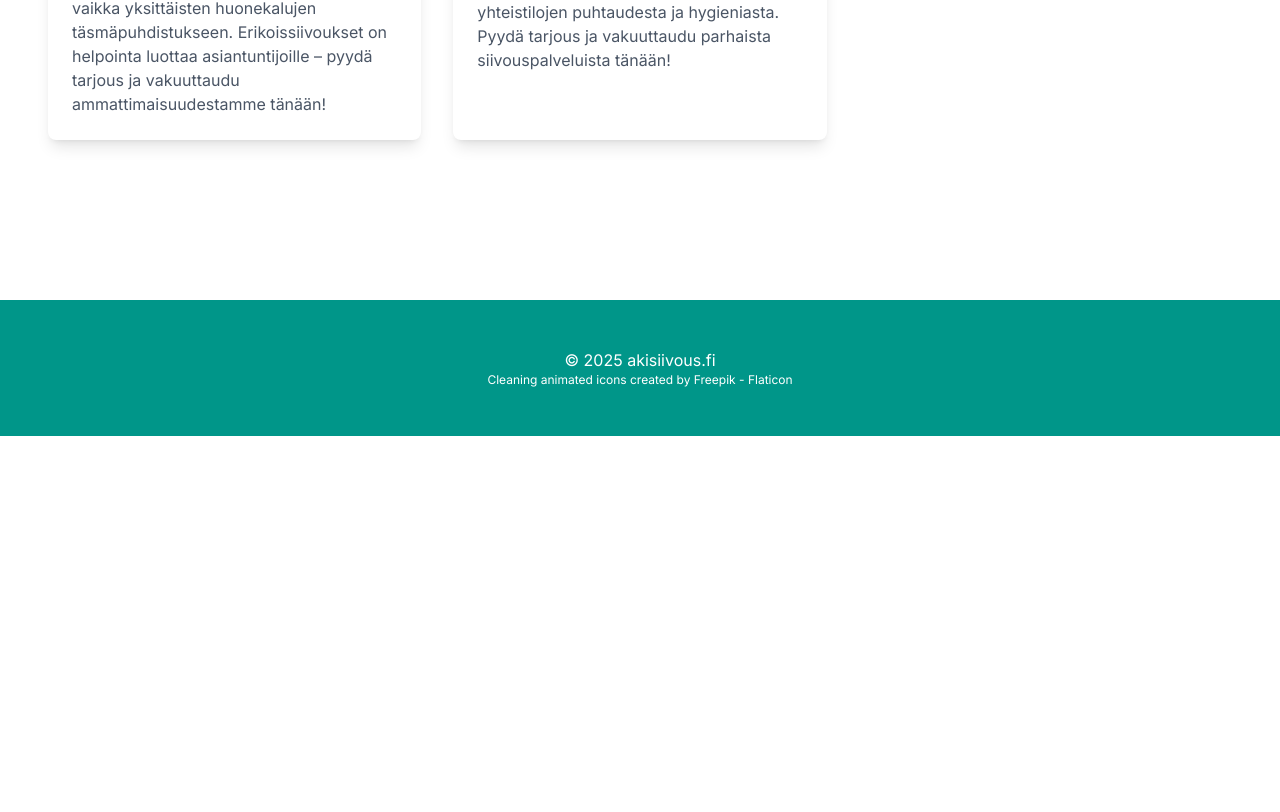
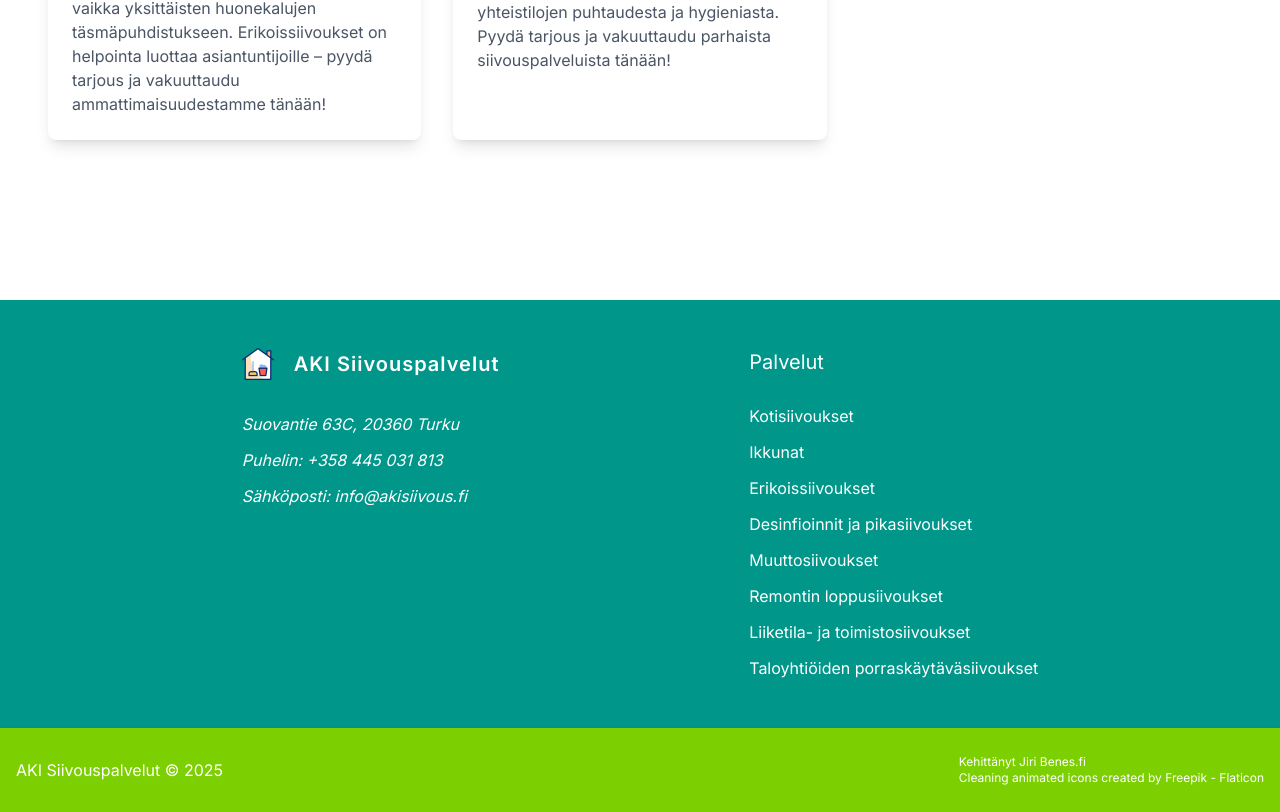
Before and after one commit to shoppingarena/akisiivous.fi, a Next.js app: page / in a window 1280 px wide. Shown: the part 3369-4181 px from the top of the page. Before the commit the page ends 3805 px from the top, so only its background shows below. Built offline with nearby package versions, Linux system fonts and the light colour scheme.

Commit message:
Footer updated v1

```diff
--- a/package.json
+++ b/package.json
@@ -17,6 +17,7 @@
   "author": "",
   "license": "ISC",
   "dependencies": {
+    "lucide-react": "^0.511.0",
     "next": "^15.3.2",
     "next-sitemap": "^4.2.3",
     "react": "^19.1.0",
--- a/src/app/components/Footer.tsx
+++ b/src/app/components/Footer.tsx
@@ -1,15 +1,215 @@
-import React from "react"
-import { WhatsAppIcon } from '../components/icons'
+'use client'
+import { useCallback } from 'react';
+import Link from 'next/link'
+import { useRouter, usePathname } from "next/navigation";
+import { serviceItems } from './ServiceItems'
+import { ArrowUp, EarthIcon, LinkedinIcon, TwitterIcon } from 'lucide-react'
+import { FacebookIcon } from './icons'
 
-export default function Footer() {
+const socialLinks = [
+    {
+        name: 'LinkedIn',
+        link: '/',
+        icon: <LinkedinIcon className="size-6" />,
+    },
+    {
+        name: 'X',
+        link: '/',
+        icon: <TwitterIcon className="size-6" />,
+    },
+    {
+        name: 'Facebook',
+        link: '/',
+        icon: <FacebookIcon className="size-6" />,
+    },
+    {
+        name: 'Website',
+        link: '/',
+        icon: <EarthIcon className="size-6" />,
+    },
+]
+{/*
+const support = {
+    title: 'Support',
+    items: [
+        { label: 'Contact', href: '' },
+        { label: 'FAQs', href: '' },
+        { label: 'Pricing Plans', href: '' },
+        { label: 'Sitemap', href: '' },
+    ],
+}
+*/}
+{/*
+const quickLinks = {
+    title: 'Quick Links',
+    items: [
+        { label: 'Jobs', href: '' },
+        { label: 'Courses', href: '' },
+        { label: 'Paid Training', href: '' },
+        { label: 'Blog', href: '' },
+    ],
+}
+*/}
+const category = {
+    title: 'Palvelut',
+    items: [
+        { label: 'Graphics', href: '' },
+        { label: 'Programming', href: '' },
+        { label: 'eCommerce', href: '' },
+        { label: 'Freelancing', href: '' },
+    ],
+}
+
+const contact = {
+    address: 'Suovantie 63C, 20360 Turku',
+    phone: 'Puhelin: +358 445 031 813',
+    email: 'info@akisiivous.fi',
+}
+
+const Footer = () => {
+    const router = useRouter();
+    const pathname = usePathname()
+
+    // Shared function for scrolling to sections
+    const scrollToSection = (sectionId: string): void => {
+        const element = document.getElementById(sectionId);
+        if (element) {
+            const yOffset = -133; // 138 (navbar height) - 5px visual gap
+            const y = element.getBoundingClientRect().top + window.pageYOffset + yOffset;
+
+            window.scrollTo({ top: y, behavior: 'smooth' });
+        }
+    };
+
+    const handleScrollLink = useCallback(
+        (e: React.MouseEvent<HTMLAnchorElement, MouseEvent>, href: string) => {
+            const sectionId = href.split("#")[1];
+            e.preventDefault();
+
+            if (pathname === "/") {
+                scrollToSection(sectionId);
+            } else {
+                // Store sectionId in sessionStorage and redirect
+                sessionStorage.setItem("scrollTarget", sectionId);
+                router.push("/");
+            }
+        },
+        [pathname, router, scrollToSection]
+    );
+
+
+
+
+    const scrollToTop = () => {
+        window.scrollTo({ top: 0, behavior: 'smooth' })
+    }
+
     return (
         <>
-            <footer className="bg-teal-600 text-white py-12">
-                <div className="max-w-6xl mx-auto px-4 text-center">
-                    <p>© 2025 akisiivous.fi</p>
-                    <p className='text-xs'><a href="https://www.flaticon.com/free-animated-icons/cleaning" title="cleaning animated icons">Cleaning animated icons created by Freepik - Flaticon</a></p>
+            <footer className="bg-teal-600 text-white">
+                <div className="mx-auto max-w-7xl px-4">
+                    <div className="flex flex-wrap justify-evenly gap-6 py-12">
+                        <div className="">
+                            <a href="/" className="mb-8 flex items-center gap-5 text-white">
+                                <img
+                                    src="/icons-animated/cleaning-service.png"
+                                    className="h-8"
+                                    alt="Logo"
+                                />
+                                <h6 className="text-xl font-semibold tracking-wider">AKI Siivouspalvelut</h6>
+                            </a>
+                            <address className="mt-3 text-base font-normal text-white">
+                                <p className="mt-3 max-w-64">{contact.address}</p>
+                                <p className="mt-3">{contact.phone}</p>
+                                <p className="mt-3">Sähköposti: {contact.email}</p>
+                            </address>
+                        </div>
+                        {/*
+                        <div>
+                            <h6 className="mb-7 text-xl text-white">{support.title}</h6>
+                            <ul>
+                                {support.items.map(({ label, href }) => (
+                                    <li
+                                        key={label}
+                                        className="mt-3 text-base font-normal text-white transition-all duration-150 ease-in hover:text-white hover:underline hover:decoration-[#00AAFF] hover:underline-offset-8"
+                                    >
+                                        <a href={href}>{label}</a>
+                                    </li>
+                                ))}
+                            </ul>
+                        </div>
+                        */}
+                        {/*
+                        <div>
+                            <h6 className="mb-7 text-xl text-white">{quickLinks.title}</h6>
+                            <ul>
+                                {quickLinks.items.map(({ label, href }) => (
+                                    <li
+                                        key={label}
+                                        className="mt-3 text-base font-normal text-white transition-all duration-150 ease-in hover:text-white hover:underline hover:decoration-[#00AAFF] hover:underline-offset-8"
+                                    >
+                                        <a href={href}>{label}</a>
+                                    </li>
+                                ))}
+                            </ul>
+                        </div>
+                        */}
+                        <div>
+                            <h6 className="mb-7 text-xl text-white">Palvelut</h6>
+                            <ul>
+                                {serviceItems.map(({ name, href }) => (
+                                    <li
+                                        key={name}
+                                        className="mt-3 text-base font-normal text-white transition-all duration-150 ease-in hover:text-white hover:underline hover:decoration-lime-300 hover:underline-offset-8"
+                                    >
+                                        <Link href={href} onClick={(e) => handleScrollLink(e, href)}>{name}</Link>
+                                    </li>
+                                ))}
+                            </ul>
+                        </div>
+                    </div>
+                </div>
+                <div className="relative bg-lime-500 bg-opacity-90 backdrop-blur-lg shadow">
+                    {/*
+                    <button
+                        onClick={scrollToTop}
+                        className="absolute -top-7 right-8 flex size-14 items-center justify-center rounded-full border-[6px] border-[#191F33] bg-[#00AAFF] md:right-16"
+                    >
+                        <ArrowUp color="#fff" size={22} />
+                    </button>
+                    */}
+
+                    <div className="mx-auto flex max-w-7xl flex-col items-center gap-2 px-4 py-[26px] md:flex-row md:justify-between">
+                        <p className="text-center text-white">
+                            AKI Siivouspalvelut © 2025</p>
+
+                        {/*
+                        <ul className="flex items-center gap-6">
+                            {socialLinks.map(({ name, icon, link }) => (
+                                <li key={name}>
+                                    <a
+                                        href={link}
+                                        title={name}
+                                        className="text-[#767E94] hover:text-white"
+                                        target="_blank"
+                                        rel="noopener noreferrer"
+                                    >
+                                        {icon}
+                                    </a>
+                                    <span className="sr-only">{name} account</span>
+                                </li>
+                            ))}
+                        </ul>
+                        */}
+                        <p className='text-xs'>
+                            <a href="https://benes.fi" className="text-white ">Kehittänyt Jiri Benes.fi</a><br />
+                            <a href="https://www.flaticon.com/free-animated-icons/cleaning" title="cleaning animated icons">Cleaning animated icons created by Freepik - Flaticon</a>
+                        </p>
+                    </div>
                 </div>
             </footer>
         </>
     )
 }
+
+export default Footer
--- /dev/null
+++ b/src/app/components/Old_Footer.tsx
@@ -0,0 +1,21 @@
+import React from "react"
+import { WhatsAppIcon } from './icons'
+
+export default function Footer() {
+    return (
+        <>
+            <footer className="bg-teal-600 text-white py-12">
+                <div className="flex flex-wrap">
+                    <div>First col</div>
+                    <div>Second</div>
+                    <div>Third</div>
+                </div>
+                {/* copyright last line */}
+                <div className="max-w-6xl mx-auto px-4 text-center">
+                    <p>© 2025 akisiivous.fi</p>
+                    <p className='text-xs'><a href="https://www.flaticon.com/free-animated-icons/cleaning" title="cleaning animated icons">Cleaning animated icons created by Freepik - Flaticon</a></p>
+                </div>
+            </footer>
+        </>
+    )
+}
--- /dev/null
+++ b/src/app/components/ServiceItems.ts
@@ -0,0 +1,15 @@
+// components/ServiceItems.ts
+type ServiceItem = {
+    name: string;
+    href: string;
+}
+export const serviceItems: ServiceItem[] = [
+    { name: "Kotisiivoukset", href: "/#kotisiivoukset" },
+    { name: "Ikkunat", href: "/#ikkunat" },
+    { name: "Erikoissiivoukset", href: "/#erikoissiivoukset" },
+    { name: "Desinfioinnit ja pikasiivoukset", href: "/#desinfiointi" },
+    { name: "Muuttosiivoukset", href: "/#muuttosiivoukset" },
+    { name: "Remontin loppusiivoukset", href: "/#remonttisiivoukset" },
+    { name: "Liiketila- ja toimistosiivoukset", href: "/#toimistosiivoukset" },
+    { name: "Taloyhtiöiden porraskäytäväsiivoukset", href: "/#porraskäytäväsiivoukset" },
+]
--- a/src/app/components/icons.tsx
+++ b/src/app/components/icons.tsx
@@ -157,3 +157,14 @@ export function WhatsAppIcon() {
         />
     );
 }
+export function FacebookIcon() {
+    return (
+        <ImageComponent
+            src="facebook_64.png"
+            alt="Facebook Icon 64px"
+            width={45}
+            height={45}
+            unoptimized={true}
+        />
+    )
+}
```
Also changed, not shown: public/facebook_64px.png (added), 1 other file (tests, documents, lock files or other folders).
